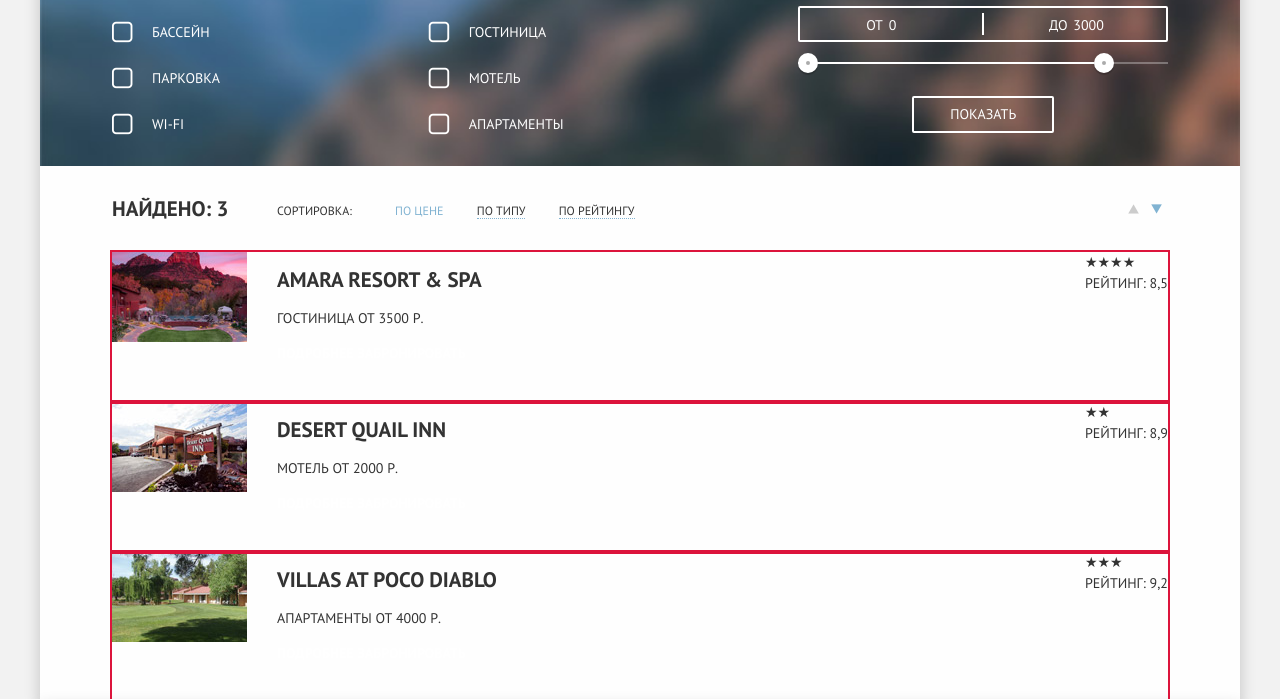
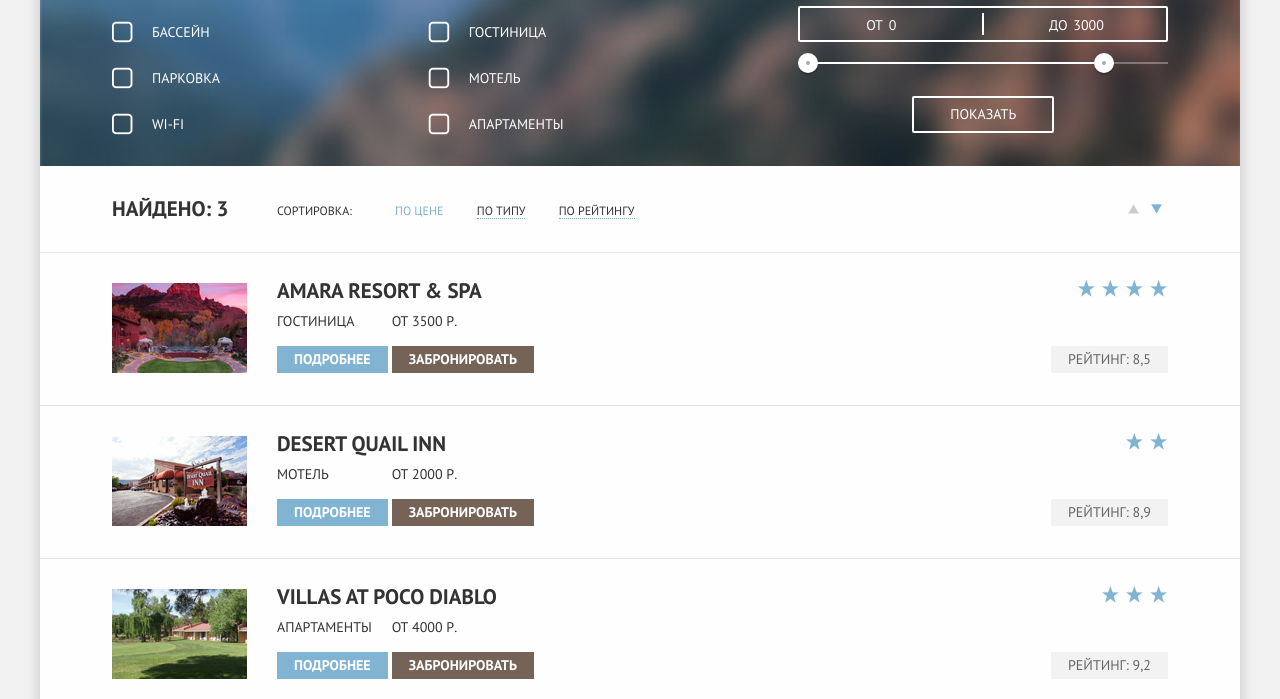
Before and after one commit to cybranker/sedona, a plain HTML site: page hotels.html in a window 1280 px wide. Shown: the part 112-811 px from the top of the page. Drawn offline with Linux system fonts and the light colour scheme; files whose address does not match are found by name.

Commit message:
Содержимое внутренней страницы

```diff
--- a/css/style.css
+++ b/css/style.css
@@ -54,6 +54,11 @@ body {
 =================================*/
 
 h2 { font-size: 21px; }
+
+img {
+    max-width: 100%;
+    height: auto;
+}
 
 /*=====  End of $Elements  ======*/
 
@@ -119,6 +124,18 @@ h2 { font-size: 21px; }
 .btn-brown:hover { background-color: #604e43; }
 
 .btn-brown:active { background-color: #503e33; }
+
+.block-table {
+    display: table;
+    border-collapse: collapse;
+}
+
+.block-table-row { display: table-row; }
+
+.block-table-cell {
+    display: table-cell;
+    vertical-align: middle;
+}
 /*=====  End of $Objects and abstraction  ======*/
 
 
@@ -561,12 +578,10 @@ input[type="checkbox"]:checked + .checkbox-indicator::before { content: "\2611";
 }
 /* End Тяжелый фильтр Sedona */
 
-.hotels { padding: 0 6%; }
-
-.hotels-sorting { padding: 30px 0; }
+.hotels-sorting { padding: 30px 6%; }
 
 .hotels-sorting .found,
-.hotel-item img {
+.hotel-item .hotel-item-img {
     float: left;
     width: 135px;
     margin-right: 30px;
@@ -638,17 +653,65 @@ input[type="checkbox"]:checked + .checkbox-indicator::before { content: "\2611";
     border-bottom: none;
 }
 
+/* --- */
+
 .hotel-item {
     min-height: 150px;
-    outline: 2px solid crimson;
+    padding: 25px 6% 26px;
+    border-top: 1px solid #e5e5e5;
+    box-sizing: border-box;
 }
 
-.hotel-info {
-    float: left;
+.hotel-item-img img {
+    margin-top: 5px;
+    width: 135px;
+    height: 90px;
+}
+
+.hotel-info { float: left; }
+
+.hotel-info h2 {
+    margin: 0;
+    margin-bottom: 7px;
+    line-height: 26px;
+    color: inherit;
+}
+
+.hotel-info .block-table {
+    font-size: 14px;
+    color: #333333;
+}
+
+.hotel-info .block-table-cell { padding: 7px 0; }
+
+.hotel-info .block-table-row:first-child .block-table-cell { padding-top: 0; }
+
+.hotel-info .block-table-row:last-child .block-table-cell { padding-bottom: 0; }
+
+.hotel-info .block-table-cell { padding: 7px 0; }
+
+.hotel-info .btn {
+    padding: 3px 17px;
+    margin-right: 4px;
 }
 
 .hotel-rating {
     float: right;
+    text-align: right;
+}
+
+.hotel-rating .stars {
+    margin-bottom: 47px;
+    font-size: 19px;
+    color: #81b3d2;
+}
+
+.hotel-rating .icon-star::before { margin: 0; }
+
+.hotel-rating .rating {
+    padding: 3px 17px;
+    color: #666666;
+    background-color: #f2f2f2;
 }
 /*=====  End of $Hotels Content  ======*/
 
--- a/hotels.html
+++ b/hotels.html
@@ -106,41 +106,92 @@
                 </div>
             </div> <!-- /.hotels-sorting -->
             <article class="hotel-item clearfix">
-                <img src="img/hotel-1.jpg" width="135" height="90" alt="Отель">
+                <div class="hotel-item-img">
+                    <img src="img/hotel-1.jpg" width="135" height="90" alt="Отель">
+                </div>
                 <div class="hotel-info">
                     <h2>amara resort &#38; spa</h2>
-                    <p><span>гостиница</span> от 3500 р.</p>
-                    <a class="btn" href="#">подробнее</a>
-                    <a class="btn" href="#">забронировать</a>
+                    <div class="block-table">
+                        <div class="block-table-row">
+                            <div class="block-table-cell">гостиница</div>
+                            <div class="block-table-cell">от 3500 р.</div>
+                        </div>
+                        <div class="block-table-row">
+                            <div class="block-table-cell">
+                                <a class="btn btn-blue" href="#">подробнее</a>
+                            </div>
+                            <div class="block-table-cell">
+                                <a class="btn btn-brown" href="#">забронировать</a>
+                            </div>
+                        </div>
+                    </div>
                 </div> <!-- /.hotel-info -->
                 <div class="hotel-rating">
-                    <div class="stars">&#9733;&#9733;&#9733;&#9733;</div>
+                    <div class="stars">
+                        <span class="icon-star"></span>
+                        <span class="icon-star"></span>
+                        <span class="icon-star"></span>
+                        <span class="icon-star"></span>
+                    </div>
                     <div class="rating">рейтинг: 8,5</div>
                 </div> <!-- /.hotel-rating -->
             </article> <!-- /.hotel-item -->
             <article class="hotel-item clearfix">
-                <img src="img/hotel-2.jpg" width="135" height="90" alt="Отель">
+                <div class="hotel-item-img">
+                    <img src="img/hotel-2.jpg" width="135" height="90" alt="Отель">
+                </div>
                 <div class="hotel-info">
                     <h2>desert quail inn</h2>
-                    <p><span>мотель</span> от 2000 р.</p>
-                    <a class="btn" href="#">подробнее</a>
-                    <a class="btn" href="#">забронировать</a>
+                    <div class="block-table">
+                        <div class="block-table-row">
+                            <div class="block-table-cell">мотель</div>
+                            <div class="block-table-cell">от 2000 р.</div>
+                        </div>
+                        <div class="block-table-row">
+                            <div class="block-table-cell">
+                                <a class="btn btn-blue" href="#">подробнее</a>
+                            </div>
+                            <div class="block-table-cell">
+                                <a class="btn btn-brown" href="#">забронировать</a>
+                            </div>
+                        </div>
+                    </div>
                 </div> <!-- /.hotel-info -->
                 <div class="hotel-rating">
-                    <div class="stars">&#9733;&#9733;</div>
+                    <div class="stars">
+                        <span class="icon-star"></span>
+                        <span class="icon-star"></span>
+                    </div>
                     <div class="rating">рейтинг: 8,9</div>
                 </div> <!-- /.hotel-rating -->
             </article> <!-- /.hotel-item -->
             <article class="hotel-item clearfix">
-                <img src="img/hotel-3.jpg" width="135" height="90" alt="Отель">
+                <div class="hotel-item-img">
+                    <img src="img/hotel-3.jpg" width="135" height="90" alt="Отель">
+                </div>
                 <div class="hotel-info">
                     <h2>villas at poco diablo</h2>
-                    <p><span>апартаменты</span> от 4000 р.</p>
-                    <a class="btn" href="#">подробнее</a>
-                    <a class="btn" href="#">забронировать</a>
+                    <div class="block-table">
+                        <div class="block-table-row">
+                            <div class="block-table-cell">апартаменты</div>
+                            <div class="block-table-cell">от 4000 р.</div>
+                        </div>
+                        <div class="block-table-row">
+                            <div class="block-table-cell">
+                                <a class="btn btn-blue" href="#">подробнее</a>
+                            </div>
+                            <div class="block-table-cell">
+                                <a class="btn btn-brown" href="#">забронировать</a>
+                            </div>
+                        </div>
+                    </div>
                 </div> <!-- /.hotel-info -->
                 <div class="hotel-rating">
-                    <div class="stars">&#9733;&#9733;&#9733;</div>
+                    <div class="stars">
+                        <span class="icon-star"></span>
+                        <span class="icon-star"></span>
+                        <span class="icon-star"></span>
+                    </div>
                     <div class="rating">рейтинг: 9,2</div>
                 </div> <!-- /.hotel-rating -->
             </article> <!-- /.hotel-item -->
```
